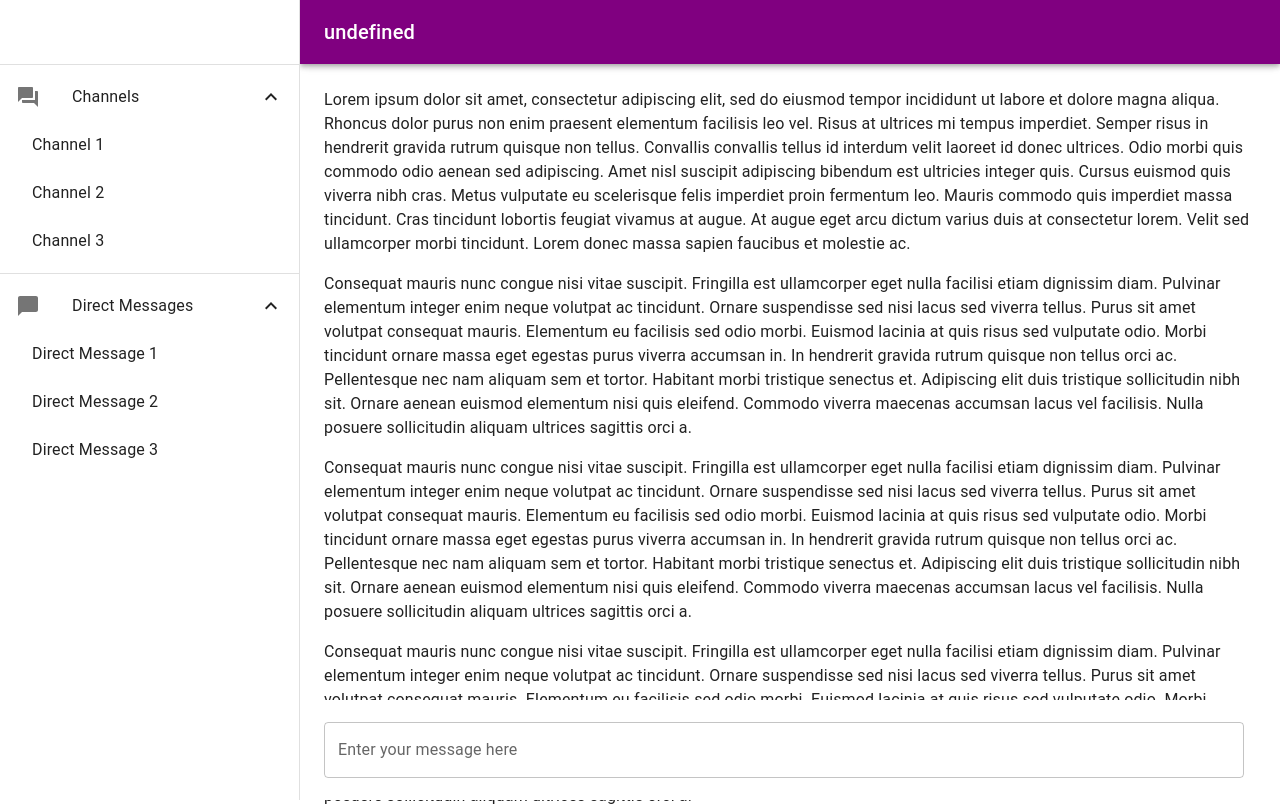
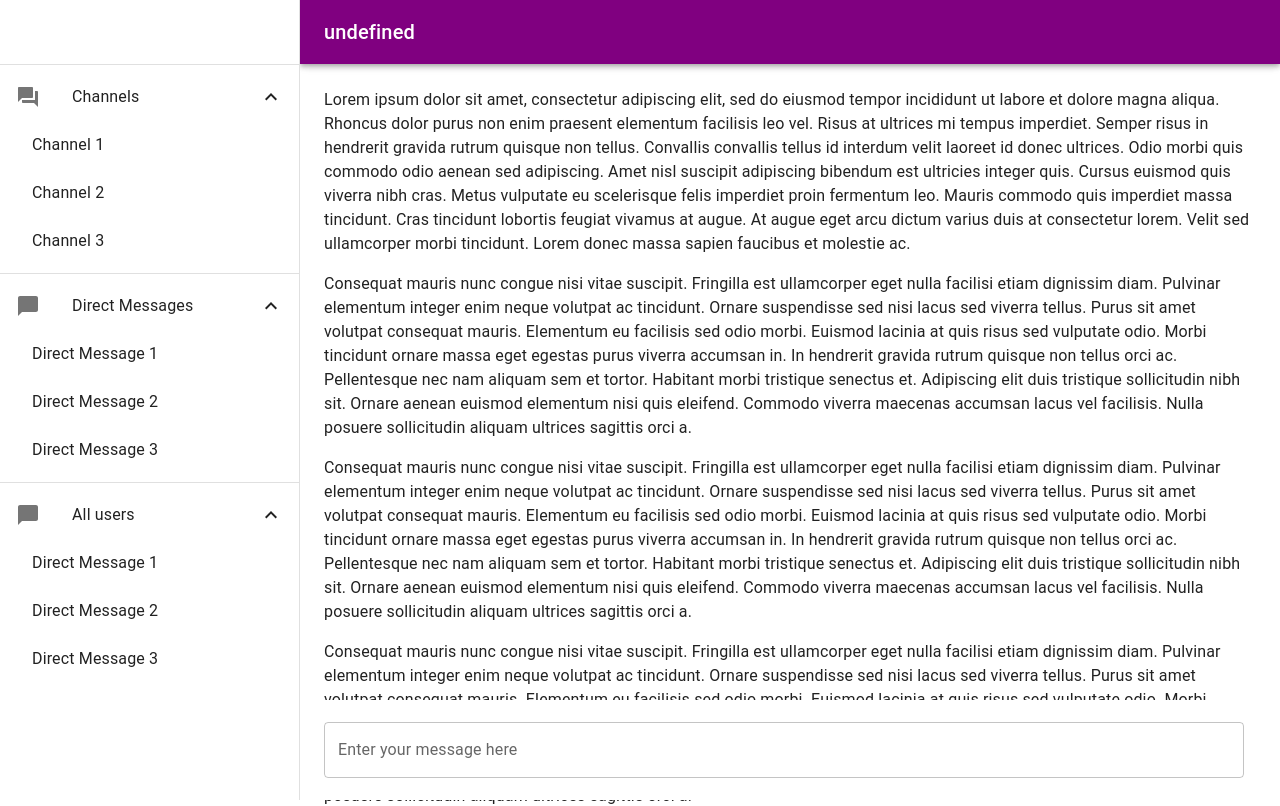
Before and after one commit to greglobrigo/Slack, a React (Create React App) app: page /chat in a window 1280 px wide. Shown: the top 806 px of the page. Built offline with nearby package versions, Linux system fonts and the light colour scheme.

Commit message:
updated homepage

```diff
--- a/src/components/Chat/hooks.js
+++ b/src/components/Chat/hooks.js
@@ -17,6 +17,8 @@ import { ListItemButton } from "@mui/material";
 import ExpandLess from "@mui/icons-material/ExpandLess";
 import ExpandMore from "@mui/icons-material/ExpandMore";
 import Collapse from "@mui/material/Collapse";
+
+
 
 const Hooks = () => {
   const [openChannel, setOpenChannel] = useState(true);
--- a/src/components/Chat/index.js
+++ b/src/components/Chat/index.js
@@ -1,22 +1,22 @@
 import * as React from 'react';
-import { useState } from 'react';
-import PropTypes from 'prop-types';
+import { useState, useEffect } from 'react';
+
 import AppBar from '@mui/material/AppBar';
 import Box from '@mui/material/Box';
 import CssBaseline from '@mui/material/CssBaseline';
 import Divider from '@mui/material/Divider';
 import Drawer from '@mui/material/Drawer';
 import IconButton from '@mui/material/IconButton';
-import InboxIcon from '@mui/icons-material/MoveToInbox';
+
 import List from '@mui/material/List';
-import ListItem from '@mui/material/ListItem';
+
 import ListItemIcon from '@mui/material/ListItemIcon';
 import ListItemText from '@mui/material/ListItemText';
-import MailIcon from '@mui/icons-material/Mail';
+
 import MenuIcon from '@mui/icons-material/Menu';
 import Toolbar from '@mui/material/Toolbar';
 import Typography from '@mui/material/Typography';
-import TextareaAutosize from '@mui/material/TextareaAutosize'
+
 import ForumIcon from "@mui/icons-material/Forum";
 
 import { TextField } from '@mui/material';
@@ -27,6 +27,8 @@ import Collapse from "@mui/material/Collapse";
 import ChatBubbleIcon from "@mui/icons-material/ChatBubble";
 
 
+
+
 import useSessionStorage from '../Home/useSessionStorage.js'
 
 import './styles.css'
@@ -34,13 +36,21 @@ import './styles.css'
 
 const drawerWidth = 300;
 
-export default function ResponsiveDrawer(props) {
+ const ResponsiveDrawer = (props) =>{
 
   const [post, setPost] = useSessionStorage('post', [])
-  console.log(post)
+
+
+  // const [loading, setLoading] = useState(false)
+  // useEffect(() => {
+  //   setLoading(true)
+  //   setTimeout(() => {
+  //   setLoading(false)
+  //   }, 3000);
+  // }, [])
 
   const { window } = props;
-  const [mobileOpen, setMobileOpen] = React.useState(false);
+  const [mobileOpen, setMobileOpen] = useState(false);
 
   const handleDrawerToggle = () => {
     setMobileOpen(!mobileOpen);
@@ -68,7 +78,7 @@ export default function ResponsiveDrawer(props) {
               </ListItemIcon>
               <ListItemText primary="Channels" />
               {openChannel ? <ExpandLess /> : <ExpandMore />}
-            </ListItemButton>{" "}
+            </ListItemButton>
             <Collapse in={openChannel} timeout="auto" unmountOnExit>
               <List component="div" disablePadding>
                 <ListItemButton sx={{ pl: 4 }}>
@@ -106,12 +116,39 @@ export default function ResponsiveDrawer(props) {
               </List>
             </Collapse>
           </List>
+
+        <Divider />
+        <List>
+            <ListItemButton onClick={handleClickOpenMessage}>
+              <ListItemIcon>
+                <ChatBubbleIcon />
+              </ListItemIcon>
+              <ListItemText primary="All users" />
+              {openMessage ? <ExpandLess /> : <ExpandMore />}
+            </ListItemButton>
+            <Collapse in={openMessage} timeout="auto" unmountOnExit>
+              <List component="div" disablePadding>
+                <ListItemButton sx={{ pl: 4 }}>
+                  <ListItemText primary="Direct Message 1" />
+                </ListItemButton>
+                <ListItemButton sx={{ pl: 4 }}>
+                  <ListItemText primary="Direct Message 2" />
+                </ListItemButton>
+                <ListItemButton sx={{ pl: 4 }}>
+                  <ListItemText primary="Direct Message 3" />
+                </ListItemButton>
+              </List>
+            </Collapse>
+          </List>
+
     </div>
   );
 
   const container = window !== undefined ? () => window().document.body : undefined;
 
   return (
+
+
     <Box sx={{ display: 'flex' }}>
       <CssBaseline />
       <AppBar
@@ -296,5 +333,8 @@ export default function ResponsiveDrawer(props) {
       </Box>
 
     </Box>
+
   );
 }
+
+export default ResponsiveDrawer
```
